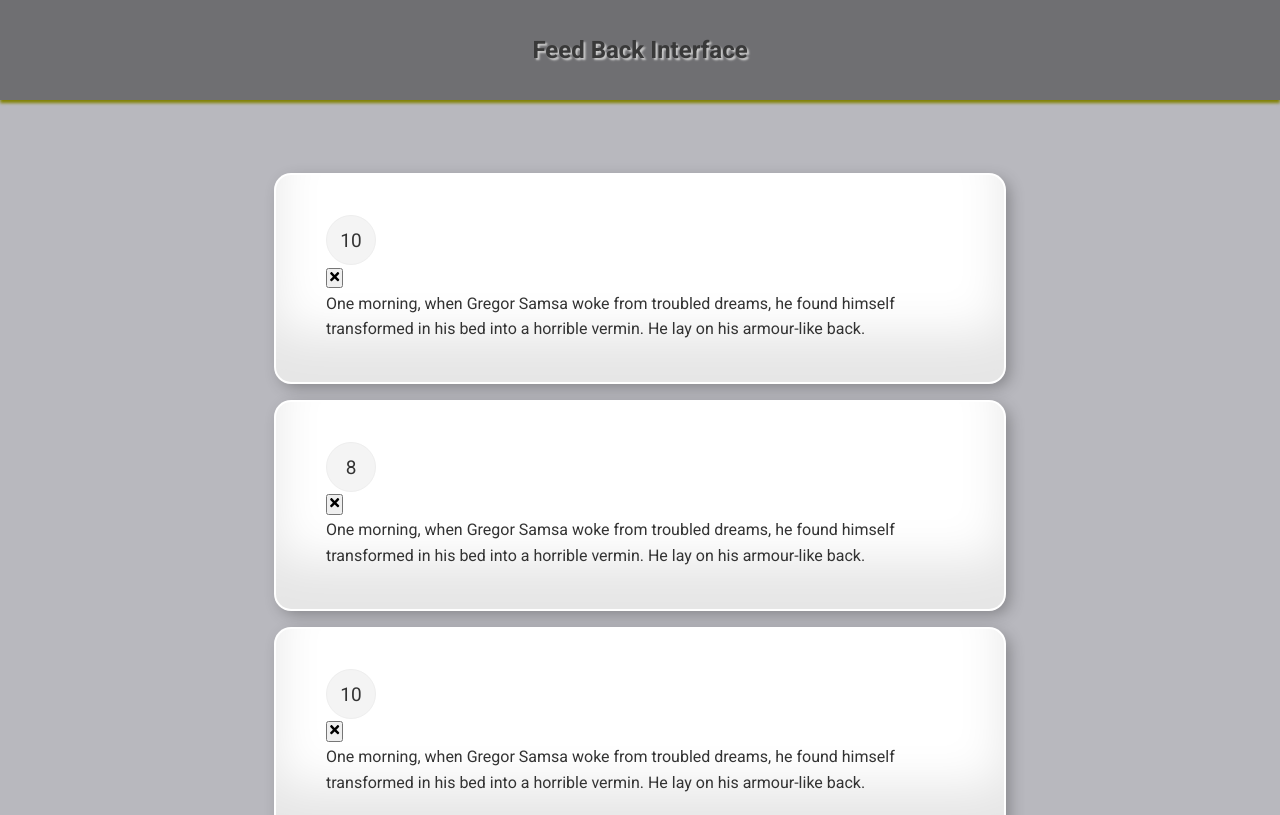
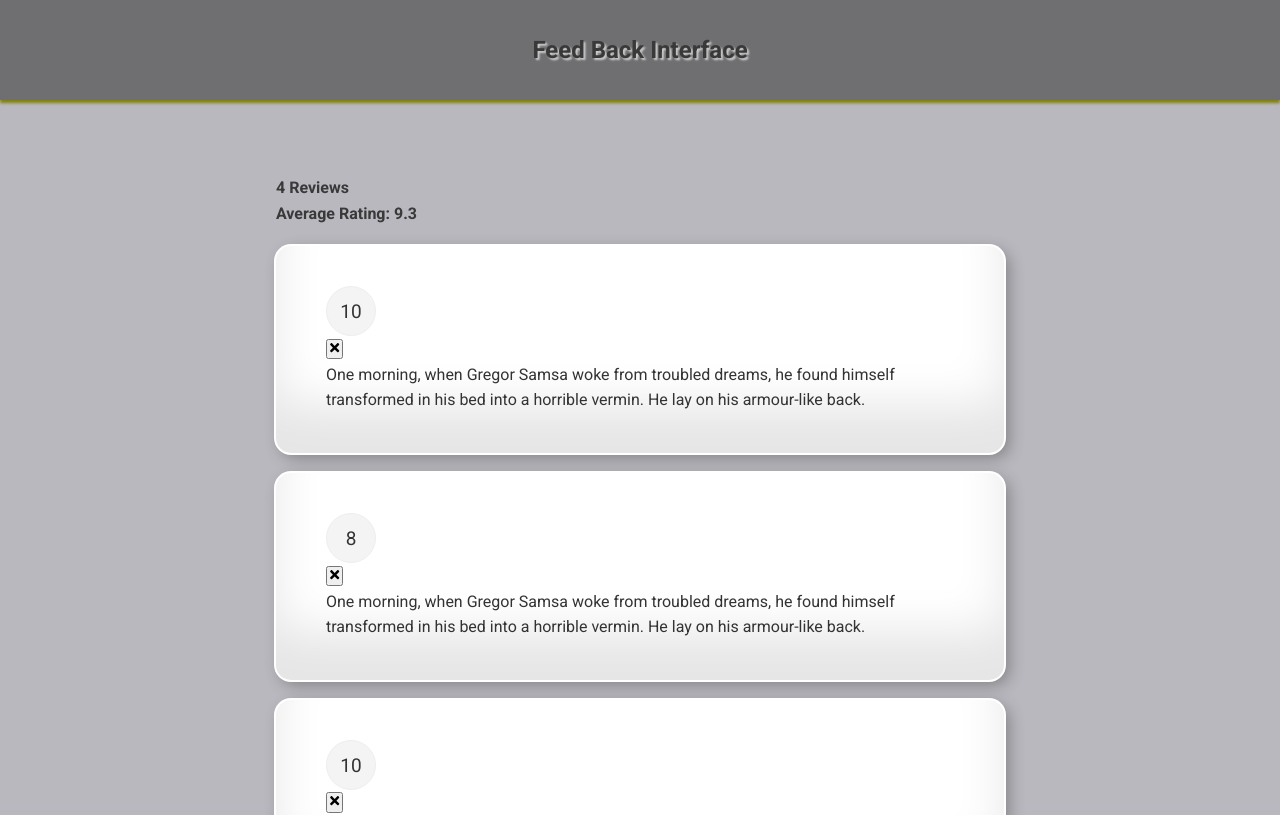
Before and after one commit to caeserlondon/react-feed-back, a React (Create React App) app: page / in a window 1280 px wide. Shown: the top 815 px of the page. Built offline with nearby package versions, Linux system fonts and the light colour scheme.

Commit message:
Creating the FeedbackStats Component

```diff
--- a/src/App.js
+++ b/src/App.js
@@ -17,6 +17,7 @@
 		<>
 			<Header />
 			<div className='container'>
+				<FeedbackStats feedback={feedback} />
 				<FeedbackList feedback={feedback} handleDelete={deleteFeedback} />
 			</div>
 		</>
--- /dev/null
+++ b/src/components/FeedbackStats.jsx
@@ -0,0 +1,18 @@
+const FeedbackStats = ({ feedback }) => {
+	// Average ratings
+	let average =
+		feedback.reduce((accumulator, current) => {
+			return accumulator + current.rating
+		}, 0) / feedback.length
+
+	average = average.toFixed(1).replace(/[.,]0$/, '')
+
+	return (
+		<div className='feedback-stats'>
+			<h4>{feedback.length} Reviews</h4>
+			<h4>Average Rating: {isNaN(average) ? 0 : average}</h4>
+		</div>
+	)
+}
+
+export default FeedbackStats
```
